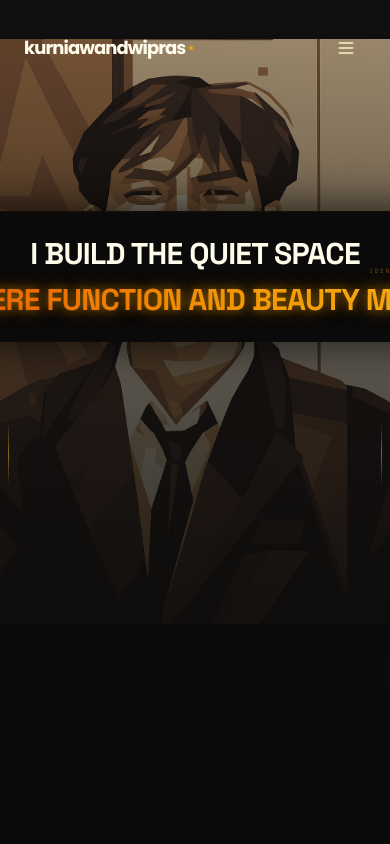
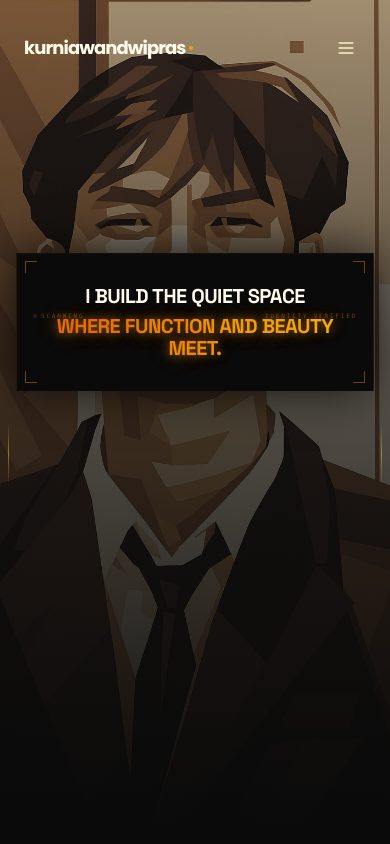
Before and after one commit to kdpras00/porto-website, a Next.js app: page / in a window 390 px wide. Shown: the top 844 px of the page. Built offline with nearby package versions, Linux system fonts and the light colour scheme.

Commit message:
fix : position responsive mobile

```diff
--- a/components/sections/Hero.tsx
+++ b/components/sections/Hero.tsx
@@ -26,7 +26,7 @@ const Hero = () => {
                 className="absolute inset-0 z-0 transition-opacity duration-1000 ease-out"
                 style={{
                     backgroundImage: `url('/seriously-face.jpeg')`,
-                    backgroundSize: '100%',
+                    backgroundSize: 'cover',
                     backgroundPosition: '48% 15%',
                     backgroundRepeat: 'no-repeat',
                     opacity: isLoaded ? 1 : 0
@@ -36,13 +36,13 @@ const Hero = () => {
             {/* Enhanced overlay with better gradient */}
             <div className="absolute inset-0 bg-gradient-to-t from-[#0a0a0a] via-[#0a0a0a]/70 to-[#0a0a0a]/30 z-10"></div>
 
-            <div className="absolute top-[25%] left-1/2 -translate-x-1/2 w-full max-w-7xl px-4 sm:px-6 lg:px-8 flex flex-col items-center justify-center z-20">
+            <div className="absolute top-[30%] sm:top-[25%] left-1/2 -translate-x-1/2 w-full max-w-7xl px-4 sm:px-6 lg:px-8 flex flex-col items-center justify-center z-20">
                 {/* Hero Content with Elite Artistic Sensor Bar */}
                 <motion.div
                     initial={{ scaleX: 0, opacity: 0 }}
                     animate={{ scaleX: 1, opacity: 1 }}
                     transition={{ duration: 1, delay: 0.8, ease: [0.76, 0, 0.24, 1] }}
-                    className="relative w-fit flex flex-col items-center justify-center text-center bg-[#0a0a0a] px-8 py-6 sm:px-16 sm:py-10 border-x border-amber-500/10 shadow-[0_0_50px_rgba(0,0,0,0.8)]"
+                    className="relative w-fit flex flex-col items-center justify-center text-center bg-[#0a0a0a] px-4 py-8 sm:px-16 sm:py-10 border-x border-amber-500/10 shadow-[0_0_50px_rgba(0,0,0,0.8)]"
                 >
                     {/* Viewfinder L-Corners */}
                     <div className="absolute inset-0 pointer-events-none">
@@ -95,17 +95,17 @@ const Hero = () => {
                         initial={{ opacity: 0 }}
                         animate={{ opacity: 1 }}
                         transition={{ duration: 0.5, delay: 1.2 }}
-                        className="text-3xl sm:text-4xl md:text-5xl lg:text-5xl xl:text-6xl font-bold tracking-tight text-amber-50 leading-tight relative z-10"
+                        className="text-xl sm:text-4xl md:text-5xl lg:text-5xl xl:text-6xl font-bold tracking-tight text-amber-50 leading-[1.1] relative z-10"
                     >
                         <motion.span
-                            className="block mb-2 whitespace-nowrap"
+                            className="block mb-2"
                             animate={{ opacity: [0, 1, 0.8, 1] }}
                             transition={{ duration: 0.2, delay: 1.4 }}
                         >
                             I BUILD THE QUIET SPACE
                         </motion.span>
                         <motion.span
-                            className="block text-gradient-animated neon-glow whitespace-nowrap"
+                            className="block text-gradient-animated neon-glow"
                             animate={{ opacity: [0, 1, 0.9, 1] }}
                             transition={{ duration: 0.2, delay: 1.6 }}
                         >
--- a/components/sections/Projects.tsx
+++ b/components/sections/Projects.tsx
@@ -117,7 +117,7 @@ const Projects = () => {
                           quality={85}
                         />
                       )}
-                      <div className="absolute inset-0 bg-gradient-to-t from-black/80 to-transparent flex items-end justify-end p-4 opacity-0 group-hover:opacity-100 transition-opacity duration-300">
+                      <div className="absolute inset-0 bg-gradient-to-t from-black/80 to-transparent flex items-end justify-end p-4 opacity-100 md:opacity-0 md:group-hover:opacity-100 transition-opacity duration-300">
                         <div className="flex gap-2">
                           <Button size="sm" variant="secondary" className="glass" asChild>
                             <a href={project.githubUrl} target="_blank" rel="noopener noreferrer">
@@ -172,7 +172,7 @@ const Projects = () => {
                           />
                         )}
                         {/* Hover Overlay with Icons for Other Projects */}
-                        <div className="absolute inset-0 bg-gradient-to-t from-black/80 to-transparent flex items-center justify-center gap-4 opacity-0 group-hover:opacity-100 transition-opacity duration-300">
+                        <div className="absolute inset-0 bg-gradient-to-t from-black/80 to-transparent flex items-center justify-center gap-4 opacity-100 md:opacity-0 md:group-hover:opacity-100 transition-opacity duration-300">
                           <Button size="icon" variant="secondary" className="glass w-10 h-10" asChild>
                             <a href={project.githubUrl} target="_blank" rel="noopener noreferrer">
                               <Github className="h-5 w-5" />
```
